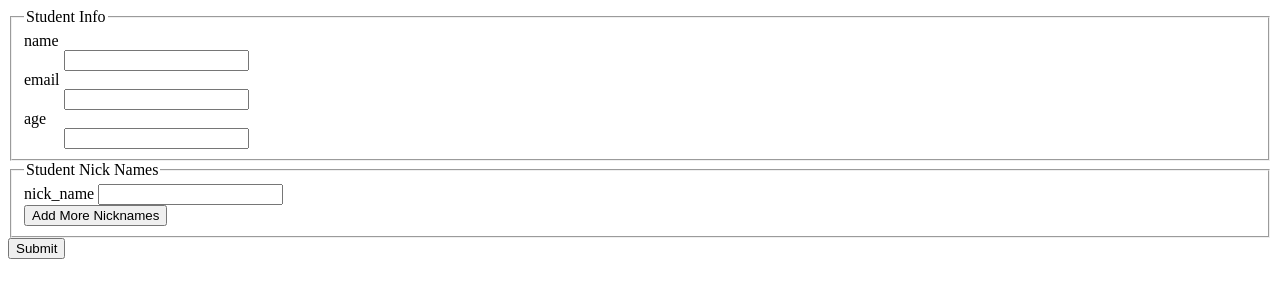
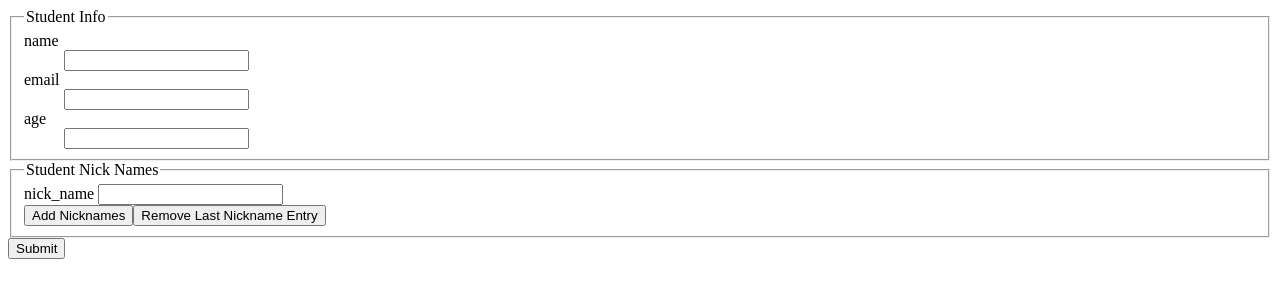
Before and after one commit to lfernandez55/3200_sqlalchemy_crud_wtf_app, a Flask app: page /add_students_with_nn_option in a window 1280 px wide. Shown: the top 300 px of the page. Run offline with Flask 2, Linux system fonts and the light colour scheme; some libraries are stand-ins or nearby versions.

Commit message:
Add student form and add student form with nicknames working

```diff
--- a/app.py
+++ b/app.py
@@ -73,18 +73,20 @@ class StudentNickName(db.Model):
 
 class StudentNickNameForm(Form):
     id = IntegerField('id')
-    nick_name = StringField('nick_name', validators=[InputRequired()])
+    nick_name = StringField('nick_name')
     class Meta:
         # No need for csrf token in this child form
         csrf = False
 
 def email_at_check(form, field):
     if '@' not in field.data:
+        print("raising validation error email does not contain @")
         raise ValidationError('Email must contain an @')
 def email_unique(form, field):
     stud = Student.query.filter(Student.email == field.data).first()
     print('zzzzzz',stud)
     if stud is not None:
+        print("raising validation error email not unique")
         raise ValidationError('Not a unique email address')
 
 class StudentForm(Form):
@@ -94,7 +96,8 @@ class StudentForm(Form):
     age = IntegerField('age', validators=[InputRequired()])
     # student_nick_names = StringField('student_nick_names', validators=[InputRequired()])
     student_nick_names = FieldList(FormField(StudentNickNameForm), label='Nicknames', min_entries=1)
-    add_nickname = SubmitField(label='Add More Nicknames')
+    add_nickname = SubmitField(label='Add Nicknames')
+    remove_nickname = SubmitField(label='Remove Last Nickname Entry')
 
     submit = SubmitField()
 
@@ -141,8 +144,15 @@ def drop_all():
 
 @app.route('/add_students', methods={'GET','POST'})
 def add_students():
+    print("XXXXXXXXXXXXXXXXXXXXXXXXXXXXXXXXXx")
     form = StudentForm()
+    # the following field is not used in the form.  it has to be deleted
+    # otherwise a validation error will be thrown see
+    # https://wtforms.readthedocs.io/en/2.1/specific_problems.html#removing-fields-per-instance
+    del form.student_nick_names
+    print("Valid?", form.validate_on_submit())
     if form.validate_on_submit():
+        print('DDDDDDDDEEEEEEEBBBBBBBUUUUUUGGGGGG', 0/1)
         print("dddddddd", form.name, form.email, form.age)
         studObj = Student(name=form.name.data, email=form.email.data, age=form.age.data)
         # studObj.name = form.name
@@ -151,6 +161,7 @@ def add_students():
         db.session.add(studObj)
         db.session.commit()
         return 'Form Successfully Submitted!'
+    print("at end of addStudent.....")
     return render_template('addStudent.html', form=form)
 
     # joe = Student(name='Joe',email="joe@weber.edu",age=21)
@@ -173,6 +184,9 @@ def add_students_with_nn_option():
 
     if form.add_nickname.data:
         form.student_nick_names.append_entry()
+        return render_template('add_stud_w_nn.html', form=form)
+    if form.remove_nickname.data:
+        form.student_nick_names.pop_entry()
         return render_template('add_stud_w_nn.html', form=form)
     if form.validate_on_submit():
         print("dddddddd", form.name, form.email, form.age, form.student_nick_names.data)
--- a/templates/add_stud_w_nn.html
+++ b/templates/add_stud_w_nn.html
@@ -25,7 +25,7 @@
             {% endif %}
         {% endfor %}
     {% endfor %}
-    {{ form.add_nickname }}
+    {{ form.add_nickname }}{{ form.remove_nickname }}
     </fieldset>
     {{ form.submit }}
 </form>
```
Also changed, not shown: 1 other file.
